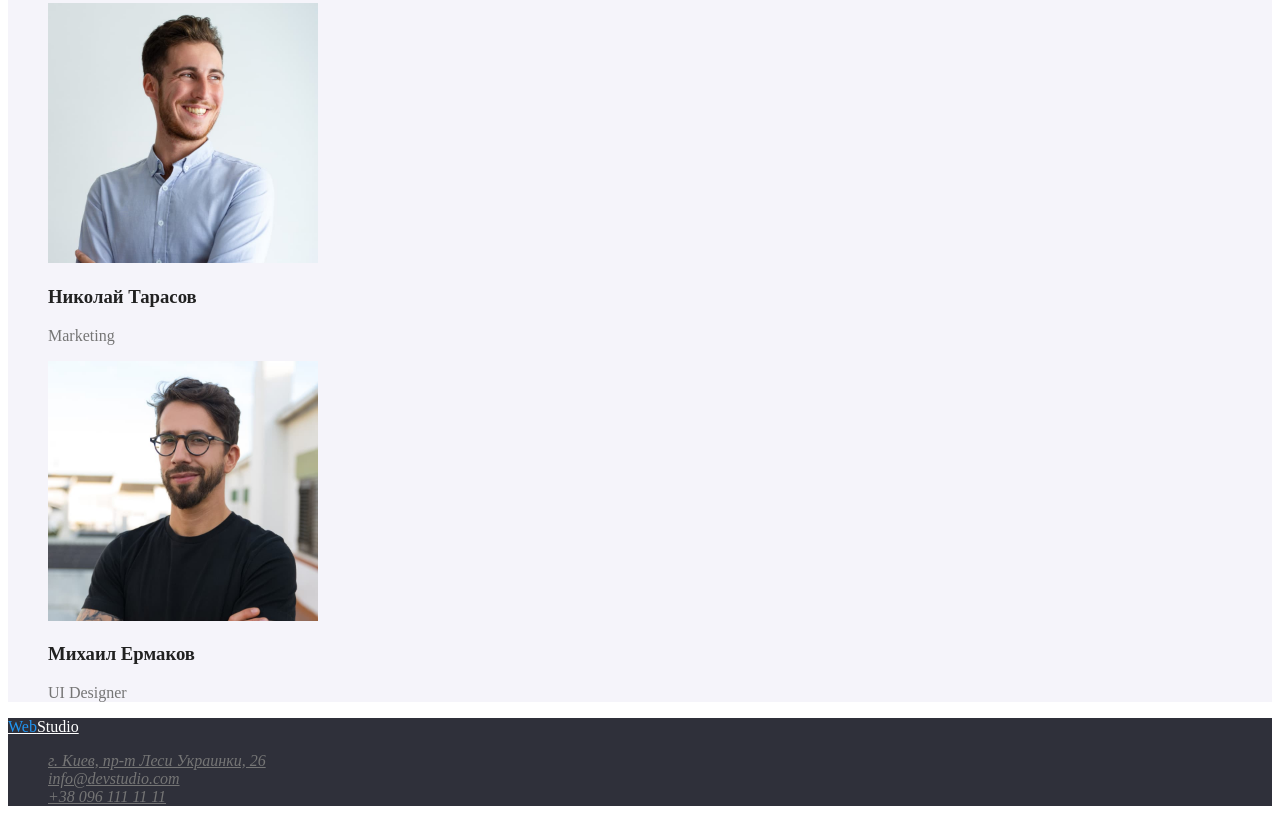
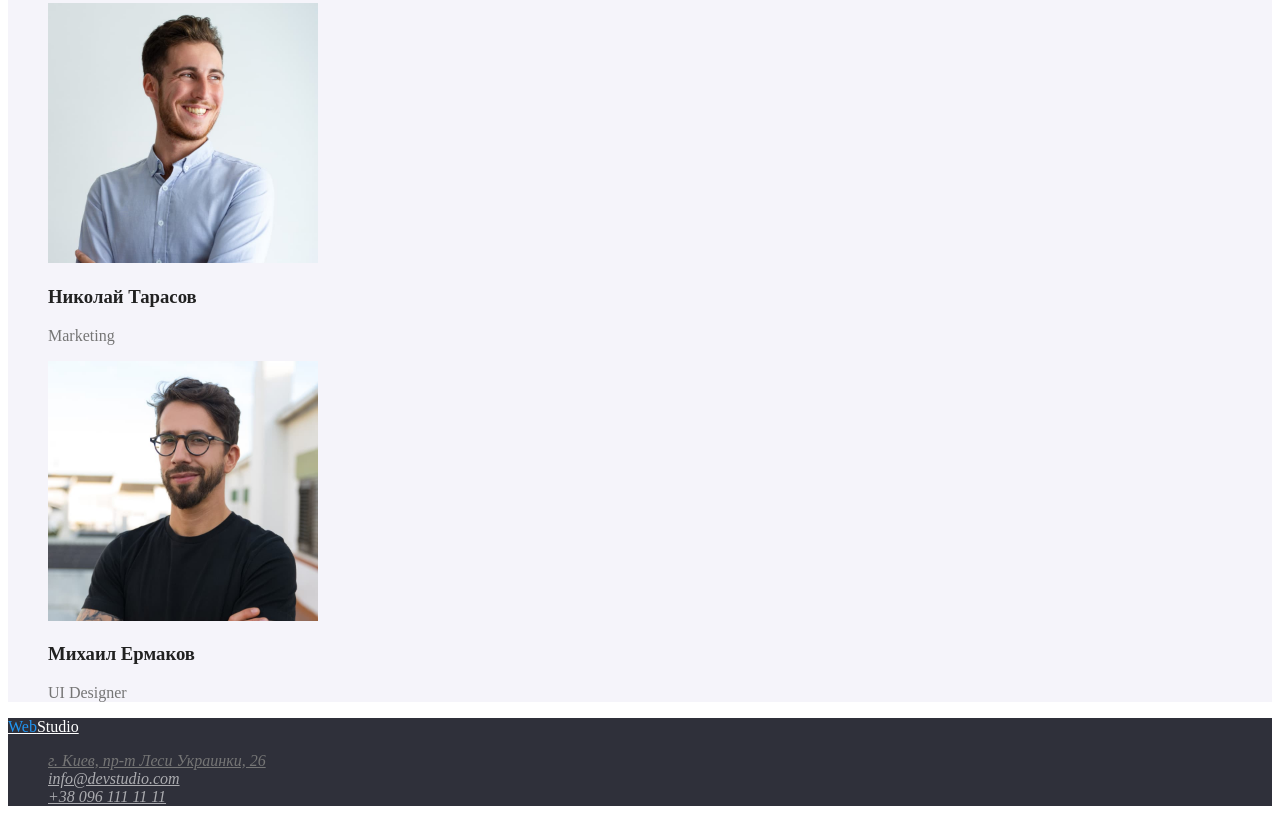
Before and after one commit to PetroTkach/goit-markup-hw-02, a plain HTML site: page index.html in a window 1280 px wide. Shown: the part 2285-3107 px from the top of the page. Drawn offline with Linux system fonts and the light colour scheme.

Commit message:
Footer
Внесені правки у футер

```diff
--- a/CSS/styles.css
+++ b/CSS/styles.css
@@ -1,8 +1,8 @@
 /* Загальна сторінка */
-
 ul {
   list-style: none;
 }
+
 /* Шапка */
 .header {
   background-color: #ffffff;
@@ -60,6 +60,9 @@ ul {
 .logo-footer {
   color: #ffffff;
 }
+.contact-nav-mt-f {
+  color: rgba(255, 255, 255, 0.6);
+}
 /* Портфоліо */
 .portfolio-button {
   background-color: #f5f4fa;
--- a/index.html
+++ b/index.html
@@ -143,12 +143,12 @@
             >
           </li>
           <li>
-            <a href="mailto:info@devstudio.com" class="contact-nav-mt"
+            <a href="mailto:info@devstudio.com" class="contact-nav-mt-f"
               >info@devstudio.com</a
             >
           </li>
           <li>
-            <a href="tel:+380961111111" class="contact-nav-mt"
+            <a href="tel:+380961111111" class="contact-nav-mt-f"
               >+38 096 111 11 11</a
             >
           </li>
```
Also changed, not shown: portfolio.html (+2 -2 lines), 1 other file.
